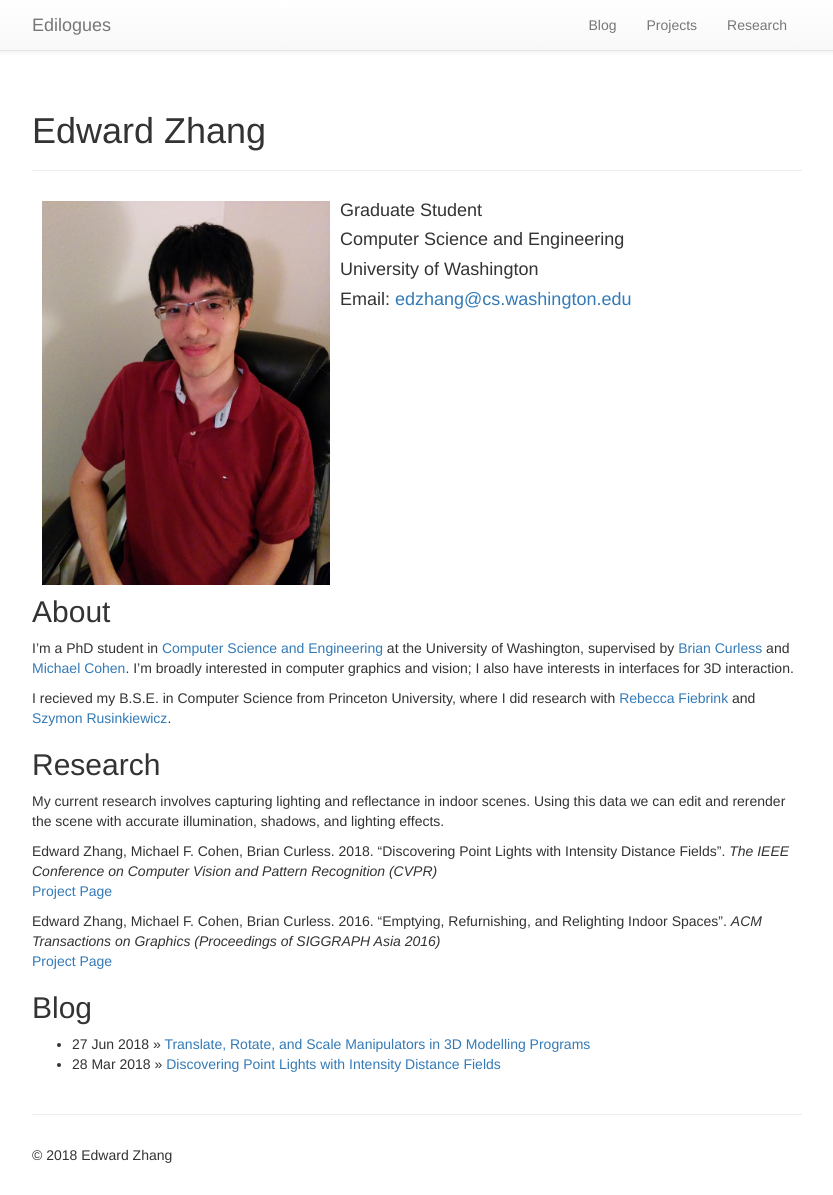
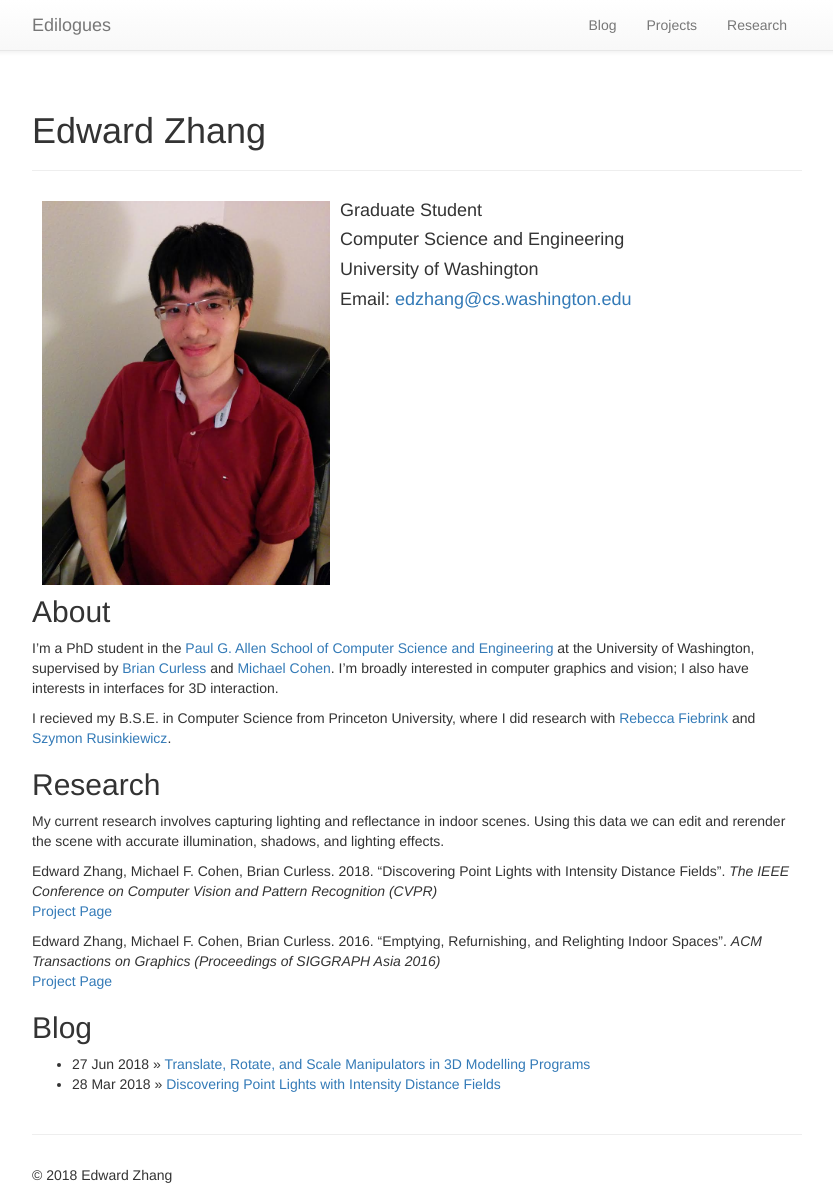
Before and after one commit to kyzyx/kyzyx.github.io, a Jekyll site: the page built from index.md, in a window 1280 px wide. Shown: the whole page, without its empty margins (223-1056 px from the left). Built offline with Jekyll 4.4.1, drawn with Linux system fonts in a browser that asks for light colours; nearby versions of some CDN libraries.

Commit message:
Update UW CSE Branding

```diff
--- a/index.md
+++ b/index.md
@@ -18,7 +18,7 @@ customjs:
 #### Email: <edzhang@cs.washington.edu> ####
 
 <h2 style="clear: both"> About </h2>
-I'm a PhD student in [Computer Science and Engineering](http://www.cs.washington.edu) at the University of Washington,
+I'm a PhD student in the [Paul G. Allen School of Computer Science and Engineering](http://www.cs.washington.edu) at the University of Washington,
 supervised by [Brian Curless](http://homes.cs.washington.edu/~curless/) and [Michael Cohen](http://research.microsoft.com/en-us/um/people/cohen/).
 I'm broadly interested in computer graphics and vision; I also have interests in interfaces for 3D interaction.
 
```
